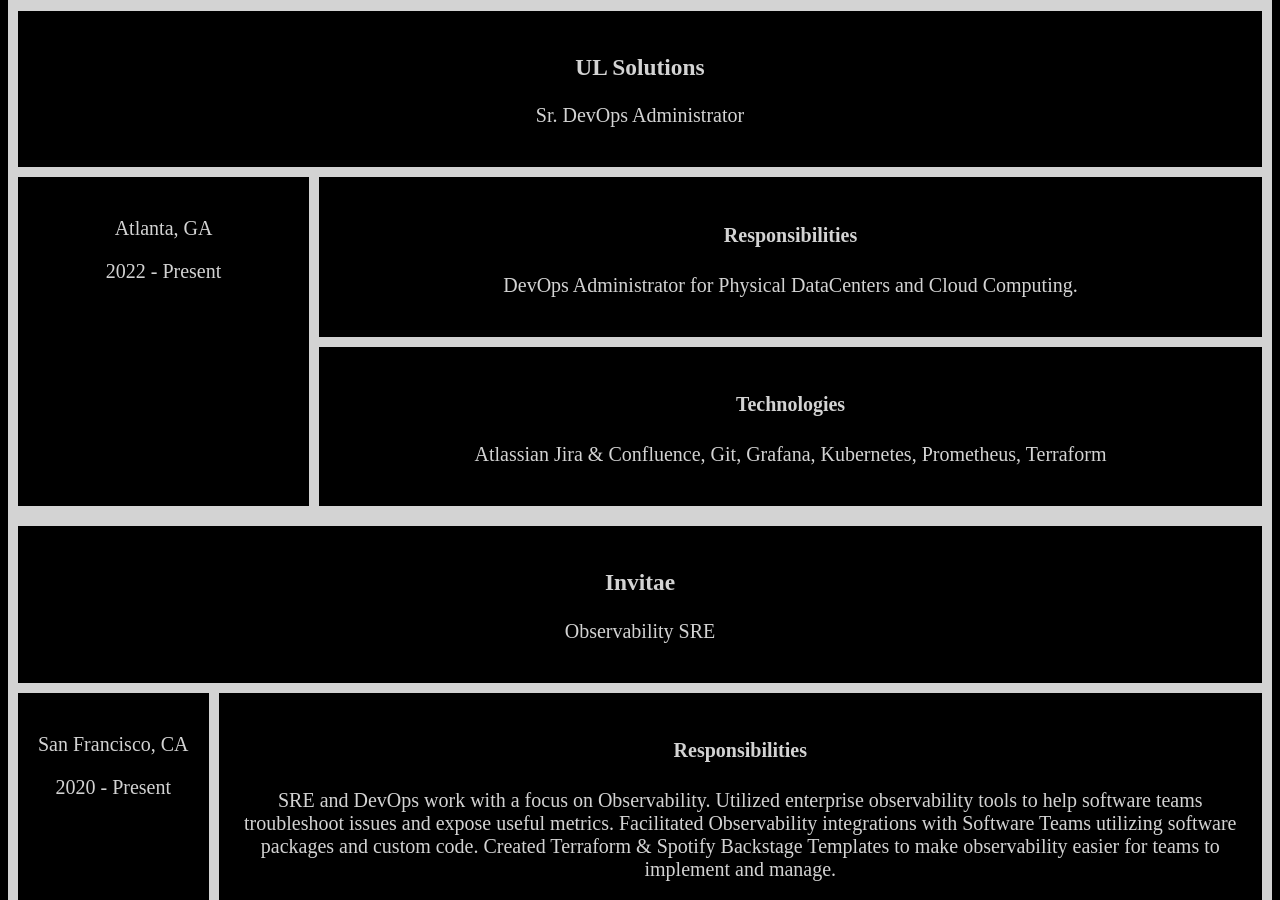
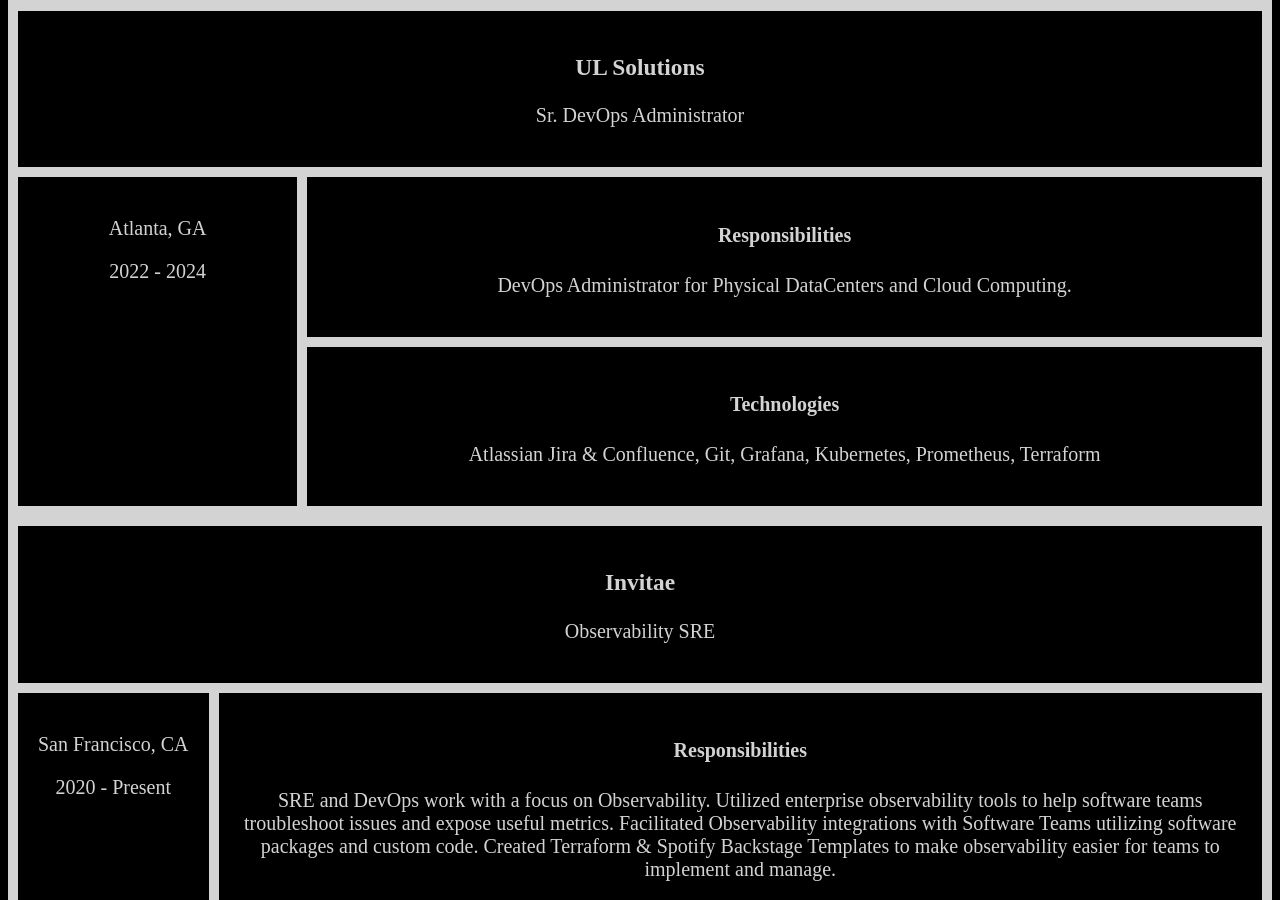
Before and after one commit to chrisRandle/chrisrandle.github.io, a Jekyll site: the page built from docs/about.html, in a window 1280 px wide and 900 px high, scrolled down 969 px. Built offline with Jekyll 4.4.1, drawn with Linux system fonts in a browser that asks for light colours; nearby versions of some CDN libraries.

Commit message:
minor updates

```diff
--- a/docs/_data/experience.yaml
+++ b/docs/_data/experience.yaml
@@ -9,7 +9,7 @@
 ul:
   employer: 'UL Solutions'
   title: 'Sr. DevOps Administrator'
-  dates: '2022 - Present'
+  dates: '2022 - 2024'
   location: 'Atlanta, GA'
   responsibilities: 'DevOps Administrator for Physical DataCenters and Cloud Computing.'
   technologies: 'Atlassian Jira & Confluence, Git, Grafana, Kubernetes, Prometheus, Terraform'
```
